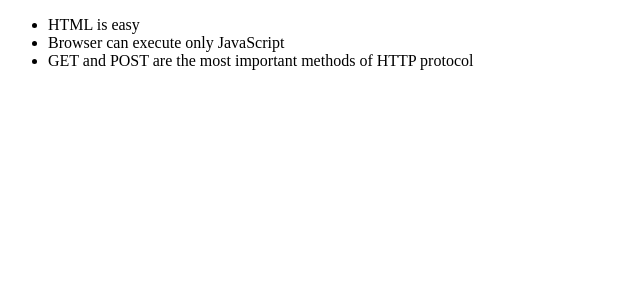
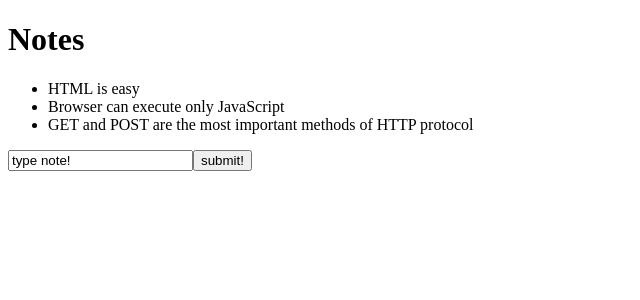
Before and after one commit to hajineats/Learning, a React (Create React App) app in the folder someapp/: page / in a window 1280 px wide. Shown: the top 300 px of the page, without its empty margins (0-640 px from the left). Built offline with nearby package versions, Linux system fonts and the light colour scheme.

Commit message:
basic form based notes

```diff
--- a/someapp/src/App.js
+++ b/someapp/src/App.js
@@ -1,18 +1,40 @@
-import React from 'react'
+import React, {useState} from 'react'
 import Note from './components/Note'
 
 
 const App = (props) => {
-    const {notes} = props
-    return (
+    const [notes, setNotes] = useState(props.notes)
+    const [newNote, setNewNote] = useState('type note!')
+    const handleSubmit = (event)=>{
+        event.preventDefault()
+        const noteObject = {
+            id: notes.length+1,
+            content: newNote,
+            date: new Date().toISOString(),
+            important: Math.random() <0.5,
+        }
+        setNotes(notes.concat(noteObject))
+    }
+
+    const handleInput = (event)=>{
+        console.log(event.target.value)
+        setNewNote(event.target.value)
+    }
+    return(
         <div>
+            <h1>Notes</h1>
             <ul>
-                {notes.map(note=>
-                    <Note key={note.id} note={note}/>
-                )}
+                {notes.map(note=><li key={note.id}>{note.content}</li>)}
             </ul>
+            <form onSubmit={handleSubmit}>
+                <input
+                    value={newNote}
+                    onChange={handleInput}/>
+                <button type="submit">submit!</button>
+            </form>
         </div>
     )
 
+
 }
 export default App
```
